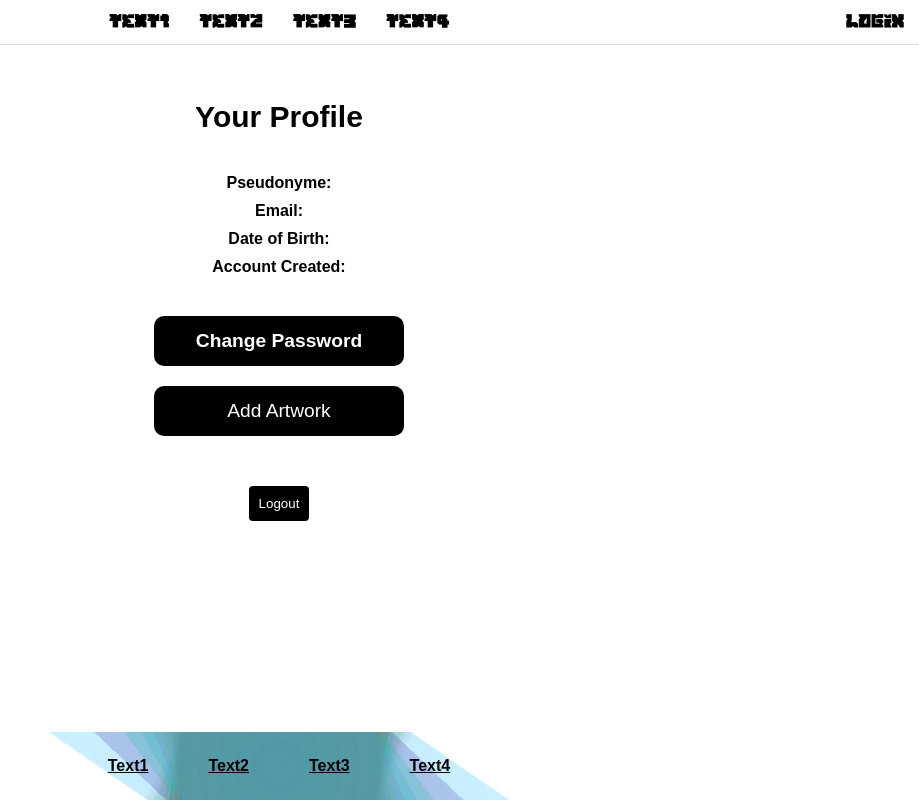
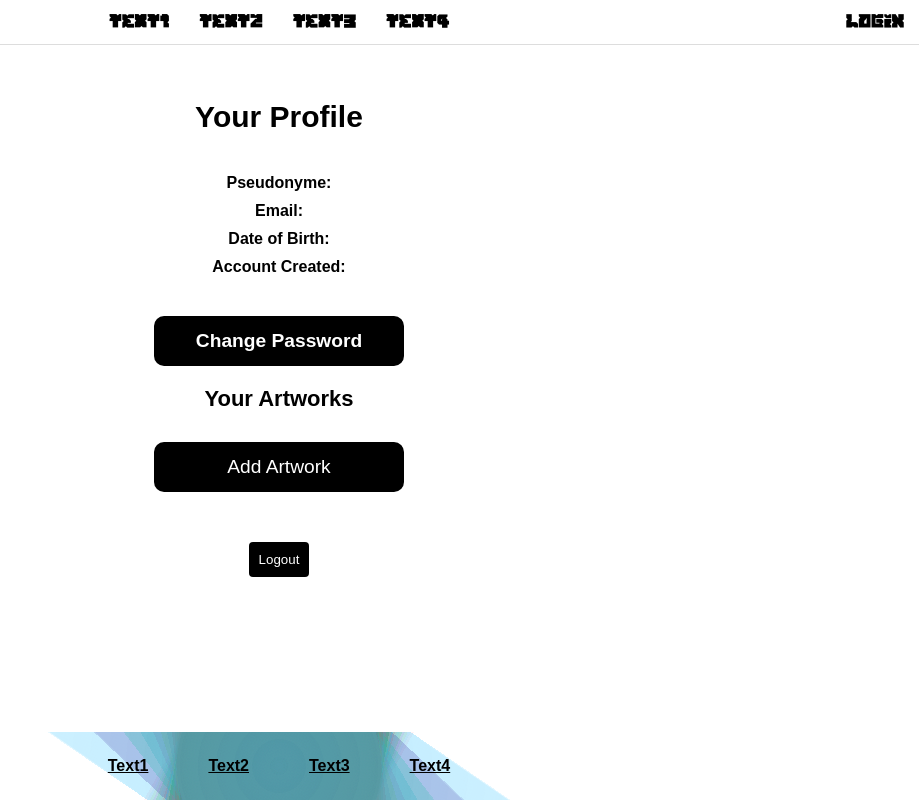
Before and after one commit to Martin-JMP/Engineering_School_Semantic_Web_Culture-it.art, a PHP site: page /User/Profile/Profile.html in a window 1280 px wide. Shown: the whole page, without its empty margins (361-1280 px from the left). Run offline with PHP 8.4, Linux system fonts and the light colour scheme.

Commit message:
Update styles and scripts for Explore and Profile pages

```diff
--- a/Ressources/Nav_Bar/Nav_Bar.css
+++ b/Ressources/Nav_Bar/Nav_Bar.css
@@ -29,6 +29,8 @@
 
 .page-wrap {
     flex: 1; /* Allows content area to expand and push footer down when needed */
+    display: flex;
+    flex-direction: column;
 }
 
 /* Navbar styles */
@@ -87,6 +89,8 @@
     padding: 15px 0;
     text-align: center;
     background: #ffffff;
+    margin-top: auto; /* Ensures footer is pushed to the bottom */
+    flex-shrink: 0; /* Prevents footer from shrinking */
 }
 
 /* Animated bubble effect - common style */
--- a/User/Profile/Design/Profile.css
+++ b/User/Profile/Design/Profile.css
@@ -173,3 +173,19 @@
     margin-bottom: 40px;
 
 }
+
+#artworks_container {
+    display: flex;
+    flex-direction: row;
+    justify-content: center;
+}
+
+.artwork{
+    height: 200px;
+    width: 200px;
+}
+
+.artwork img{
+    height: 180px;
+    width: 180px;
+}
--- a/User/Profile/Profile.html
+++ b/User/Profile/Profile.html
@@ -11,7 +11,7 @@
     <link href="./Design/Profile.css" rel="stylesheet">
 </head>
 
-<body>
+<body style="display: flex; flex-direction: column; min-height: 100vh;">
     <div class="navbar">
         <div class="center-nav">
             <a href="../../" class="nav-link" data-name="Text1">Text1</a>
@@ -24,7 +24,7 @@
         </div>
     </div>
 
-    <div class = "page-wrap">
+    <div class="page-wrap" style="flex: 1;">
         <div class="main_container">
             <div class="profile_card">
                 <h2>Your Profile</h2>
@@ -50,6 +50,11 @@
                             <button id="submit_password_change">Change Password</button>
                         </div>
                     </div>
+                </div>
+
+                <div id="artworks_section">
+                    <h3 style="margin-top: 20px; margin-bottom: 10px;">Your Artworks</h3>
+                    <div id="artworks_container"></div>
                 </div>
 
                 <div id="add_artwork_section">
--- a/User/Profile/Profile.js
+++ b/User/Profile/Profile.js
@@ -11,15 +11,32 @@
                 const emailElement = document.getElementById('email');
                 const birthElement = document.getElementById('birth');
                 const createdAtElement = document.getElementById('created_at');
-
+                const artworksContainer = document.getElementById('artworks_container');
 
                 // Vérifier si les éléments existent dans le DOM
-                if (pseudonymeElement && emailElement && createdAtElement) {
+                if (pseudonymeElement && emailElement && createdAtElement && artworksContainer) {
                     // Affichage des informations utilisateur
                     pseudonymeElement.textContent = data.pseudonyme;
                     emailElement.textContent = data.email;
                     birthElement.textContent = data.birth;
                     createdAtElement.textContent = data.created_at;
+
+                    // Affichage des œuvres d'art de l'utilisateur
+                    data.artworks.forEach(artwork => {
+                        const artworkElement = document.createElement('div');
+                        artworkElement.classList.add('artwork');
+
+                        const artworkTitle = document.createElement('h4');
+                        artworkTitle.textContent = artwork.title;
+
+                        const artworkImage = document.createElement('img');
+                        artworkImage.src = `../../Upload/${artwork.image_url}`;
+                        artworkImage.alt = artwork.title;
+
+                        artworkElement.appendChild(artworkTitle);
+                        artworkElement.appendChild(artworkImage);
+                        artworksContainer.appendChild(artworkElement);
+                    });
 
                 } else {
                     console.error('Required DOM elements are missing.');
--- a/User/Profile/Profile.php
+++ b/User/Profile/Profile.php
@@ -36,13 +36,26 @@
     if ($result->num_rows > 0) {
         $user = $result->fetch_assoc();
 
+        // Requête pour récupérer les œuvres d'art de l'utilisateur
+        $sqlArtworks = "SELECT title, file AS image_url FROM artworks WHERE artist_display_name = ?";
+        $stmtArtworks = $conn->prepare($sqlArtworks);
+        $stmtArtworks->bind_param("s", $user['pseudonyme']);
+        $stmtArtworks->execute();
+        $resultArtworks = $stmtArtworks->get_result();
+
+        $artworks = [];
+        while ($artwork = $resultArtworks->fetch_assoc()) {
+            $artworks[] = $artwork;
+        }
+
         // Retourner les informations utilisateur et souscription au format JSON
         echo json_encode([
             'pseudonyme' => $user['pseudonyme'],
             'email' => $user['email'],
             'birth' => $user['birth'],
             'created_at' => $user['created_at'],
-            ]);
+            'artworks' => $artworks
+        ]);
 
     } else {
         echo json_encode(['error' => 'User not found']);
@@ -50,7 +63,7 @@
 
     // Fermer les requêtes et la connexion
     $stmt->close();
-    $stmtSub->close();
+    $stmtArtworks->close();
     $conn->close();
 } catch (Exception $e) {
     echo json_encode(['error' => $e->getMessage()]);
```
Also changed, not shown: Explore/explore.css (+10 -0 lines), Explore/explore.html (+2 -5 lines), User/Signup/Signup.js (+7 -0 lines).
